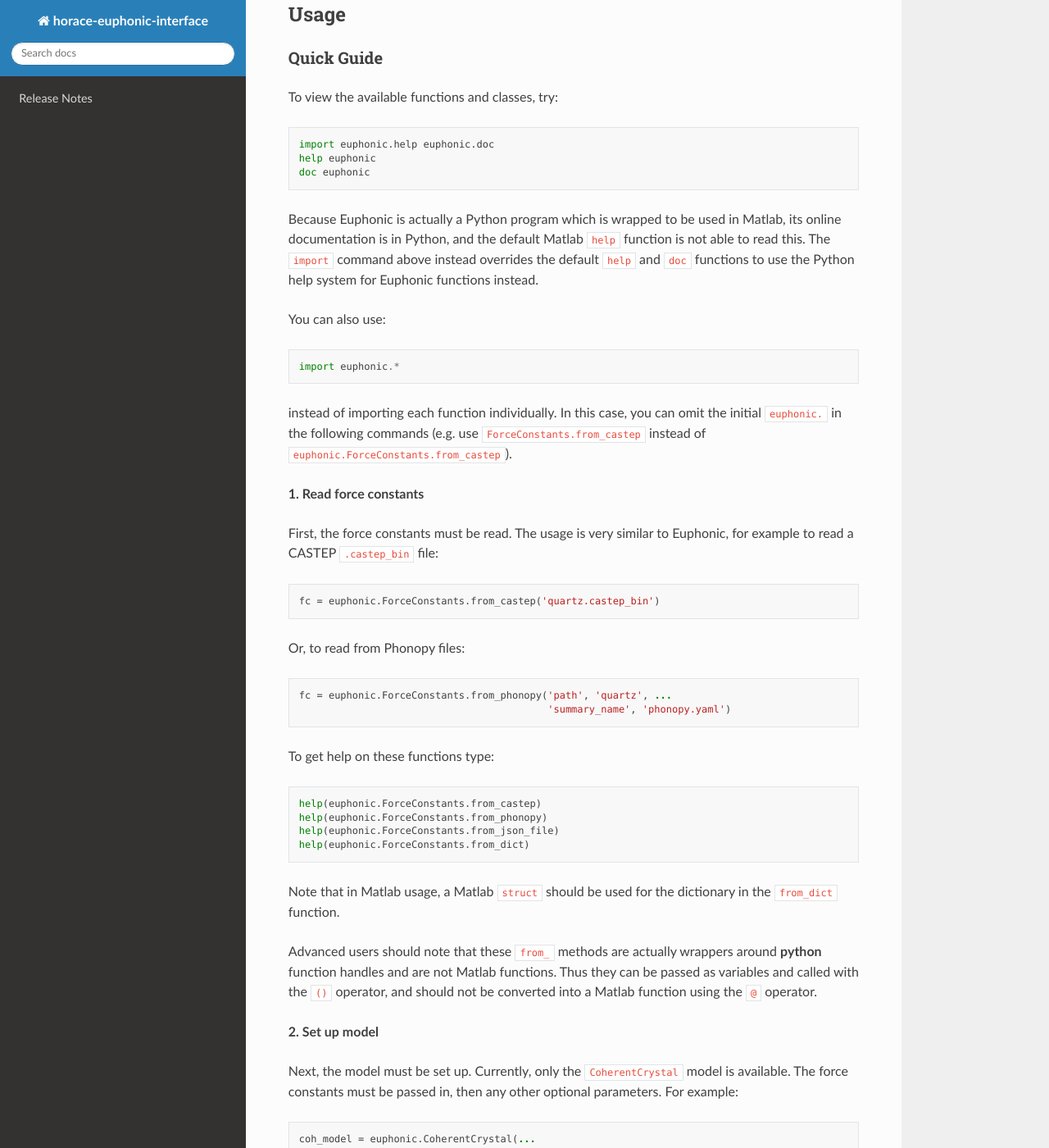
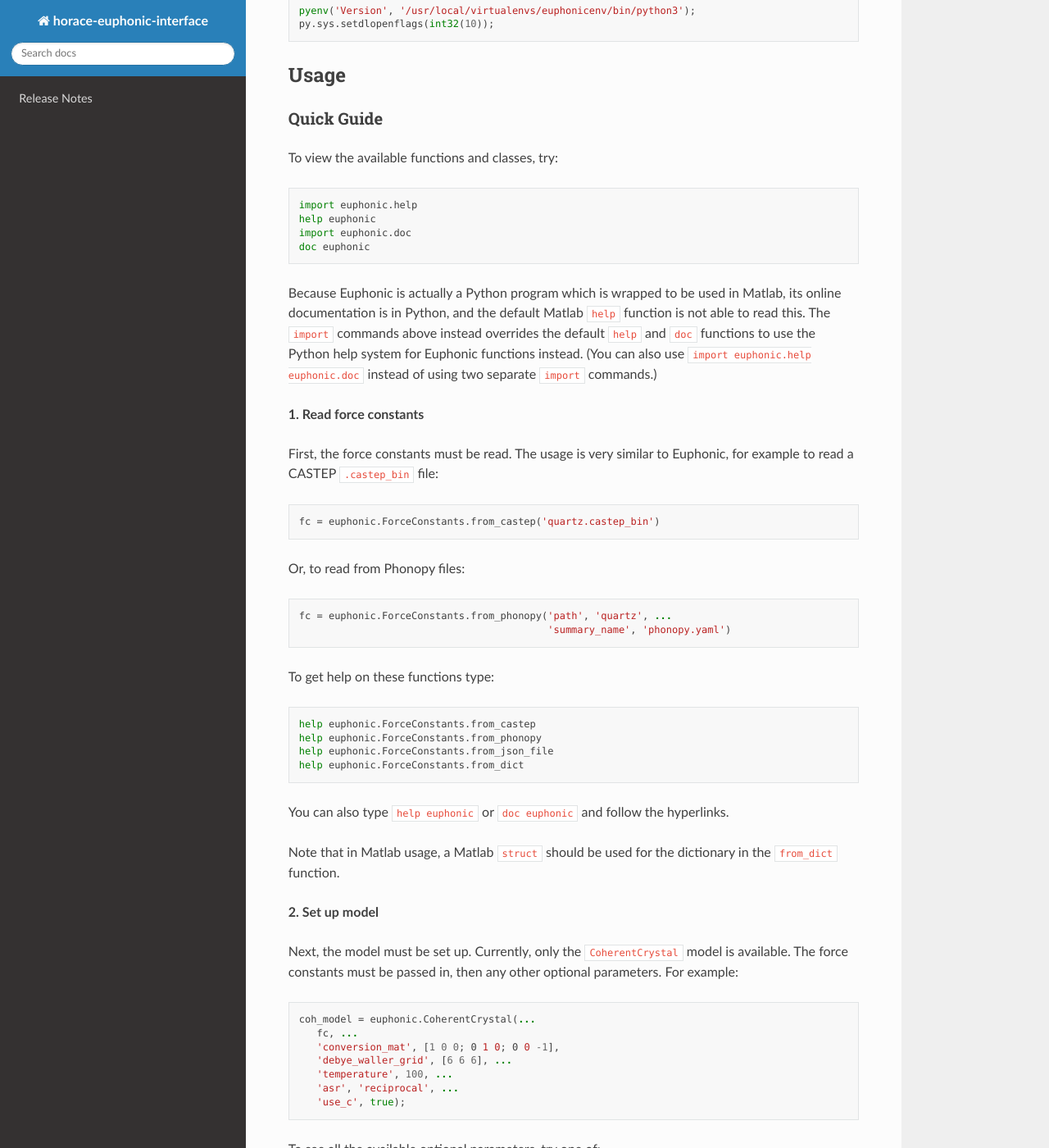
Before and after one commit to pace-neutrons/horace-euphonic-interface, a Sphinx documentation site: the page built from doc/source/index.rst, in a window 1280 px wide and 1400 px high, scrolled down 2201 px. Shown: the whole window at 82% size. Built offline with Sphinx 7.4.7 and the Read the Docs theme 2.0.0, drawn with Linux system fonts in a browser that asks for light colours; some of the changed text lies outside the part shown.

Commit message:
Address comments in review PR#17
Revert from_* methods to being (Matlab) static methods
  (not constant properties)
Add extra Matlab docstrings telling users to
  import euphonic.doc/help
Remove `help(obj)` syntax from rst docs in pref to
  importing the overloaded help/doc functions
Add unit test for help/doc functionality

```diff
--- a/doc/source/index.rst
+++ b/doc/source/index.rst
@@ -78,7 +78,10 @@
 
 .. code-block:: matlab
 
-  >> help(euphonic.ForceConstants)
+  >> euphonic.ForceConstants
+
+If everything worked, you should see the Python type description
+:code:`<class 'euphonic.force_constants.ForceConstants'>`.
 
 IDAaaS Installation
 -------------------
@@ -105,25 +108,18 @@
 
 .. code-block:: matlab
 
-  import euphonic.help euphonic.doc
+  import euphonic.help
   help euphonic
+  import euphonic.doc
   doc euphonic
 
 Because Euphonic is actually a Python program which is wrapped to be used in Matlab,
 its online documentation is in Python, and the default Matlab ``help`` function
 is not able to read this.
-The ``import`` command above instead overrides the default ``help`` and ``doc``
+The ``import`` commands above instead overrides the default ``help`` and ``doc``
 functions to use the Python help system for Euphonic functions instead.
-
-You can also use:
-
-.. code-block:: matlab
-
-  import euphonic.*
-
-instead of importing each function individually.
-In this case, you can omit the initial ``euphonic.`` in the following commands
-(e.g. use ``ForceConstants.from_castep`` instead of ``euphonic.ForceConstants.from_castep``).
+(You can also use :code:`import euphonic.help euphonic.doc` instead of using
+two separate ``import`` commands.)
 
 
 **1. Read force constants**
@@ -146,19 +142,15 @@
 
 .. code-block:: matlab
 
-   help(euphonic.ForceConstants.from_castep)
-   help(euphonic.ForceConstants.from_phonopy)
-   help(euphonic.ForceConstants.from_json_file)
-   help(euphonic.ForceConstants.from_dict)
+   help euphonic.ForceConstants.from_castep
+   help euphonic.ForceConstants.from_phonopy
+   help euphonic.ForceConstants.from_json_file
+   help euphonic.ForceConstants.from_dict
+
+You can also type :code:`help euphonic` or :code:`doc euphonic` and follow the hyperlinks.
 
 Note that in Matlab usage, a Matlab ``struct`` should be used for the dictionary
 in the ``from_dict`` function.
-
-Advanced users should note that these ``from_`` methods are actually wrappers around
-**python** function handles and are not Matlab functions.
-Thus they can be passed as variables and called with the ``()`` operator,
-and should not be converted into a Matlab function using the ``@`` operator.
-
 
 **2. Set up model**
 
@@ -176,17 +168,11 @@
      'asr', 'reciprocal', ...
      'use_c', true);
 
-To see all the available optional parameters, try:
+To see all the available optional parameters, try one of:
 
 .. code-block:: matlab
 
-  help(euphonic.CoherentCrystal)
-
-or:
-
-.. code-block:: matlab
-
-  import euphonic.doc
+  help euphonic.CoherentCrystal
   doc euphonic.CoherentCrystal
 
 .. note::
```
Also changed, not shown: 6 other files.
